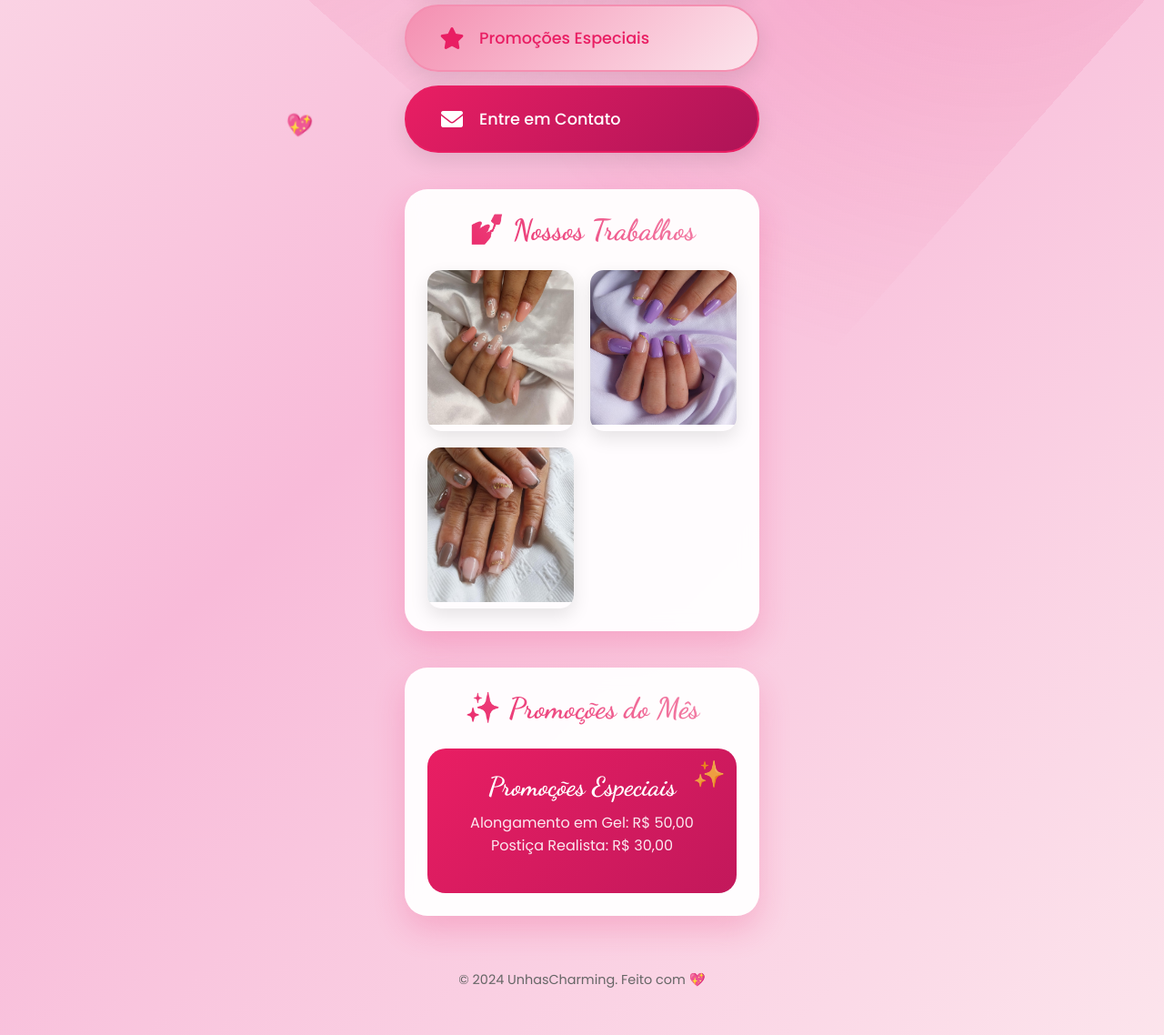
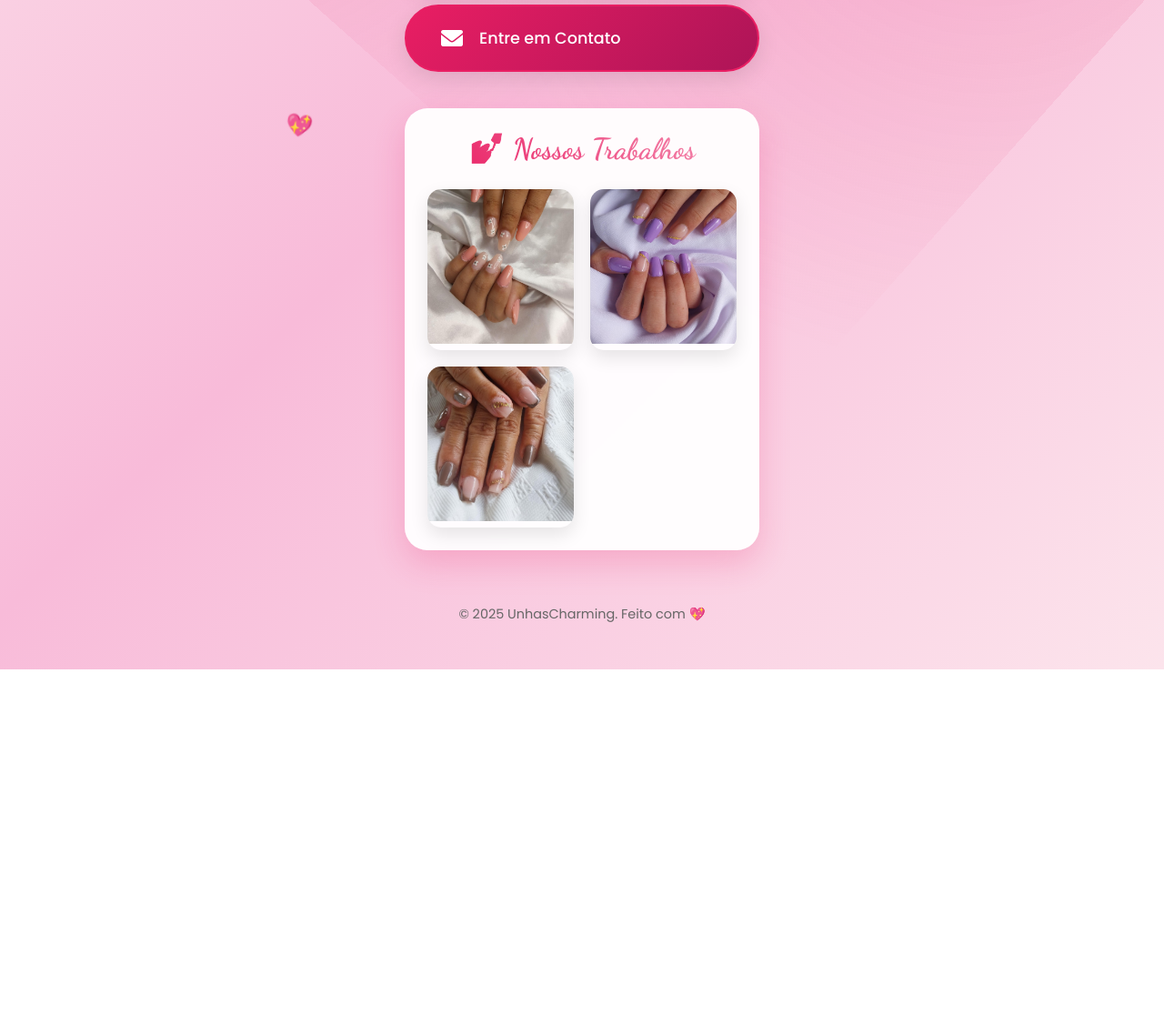
Before and after one commit to lilwandg/lilwanDesenvo, a website: page index.html in a window 1280 px wide. Shown: the part 663-1801 px from the top of the page at 91% size. After the commit the page ends 1399 px from the top, so only its background shows below. Drawn offline with Linux system fonts and the light colour scheme.

Commit message:
Atualização do site

```diff
--- a/index.html
+++ b/index.html
@@ -40,10 +40,10 @@
                 <span>Galeria de Trabalhos</span>
             </a>-->
 
-            <a href="#promocoes" class="link-button promotions animate-slide-up" data-delay="0.4">
+            <!--<a href="#promocoes" class="link-button promotions animate-slide-up" data-delay="0.4">
                 <i class="fas fa-star"></i>
                 <span>Promoções Especiais</span>
-            </a>
+            </a>-->
 
             <a href="mailto:unhascharmingoficial@gmail.com" class="link-button email animate-slide-up" data-delay="0.5">
                 <i class="fas fa-envelope"></i>
@@ -65,17 +65,17 @@
             </div>
         </div>
 
-        <div class="promotions-section" id="promocoes">
+        <!--<div class="promotions-section" id="promocoes">
             <h2 class="section-title">✨ Promoções do Mês</h2>
             <div class="promotion-card animate-fade-in">
                 <h3>Promoções Especiais</h3>
                 <p>Alongamento em Gel: R$ 50,00<br>
                 Postiça Realista: R$ 30,00</p>
             </div>
-        </div>
+        </div>-->
 
         <footer class="footer">
-            <p>&copy; 2024 UnhasCharming. Feito com 💖</p>
+            <p>&copy; 2025 UnhasCharming. Feito com 💖</p>
         </footer>
     </div>
 
```
